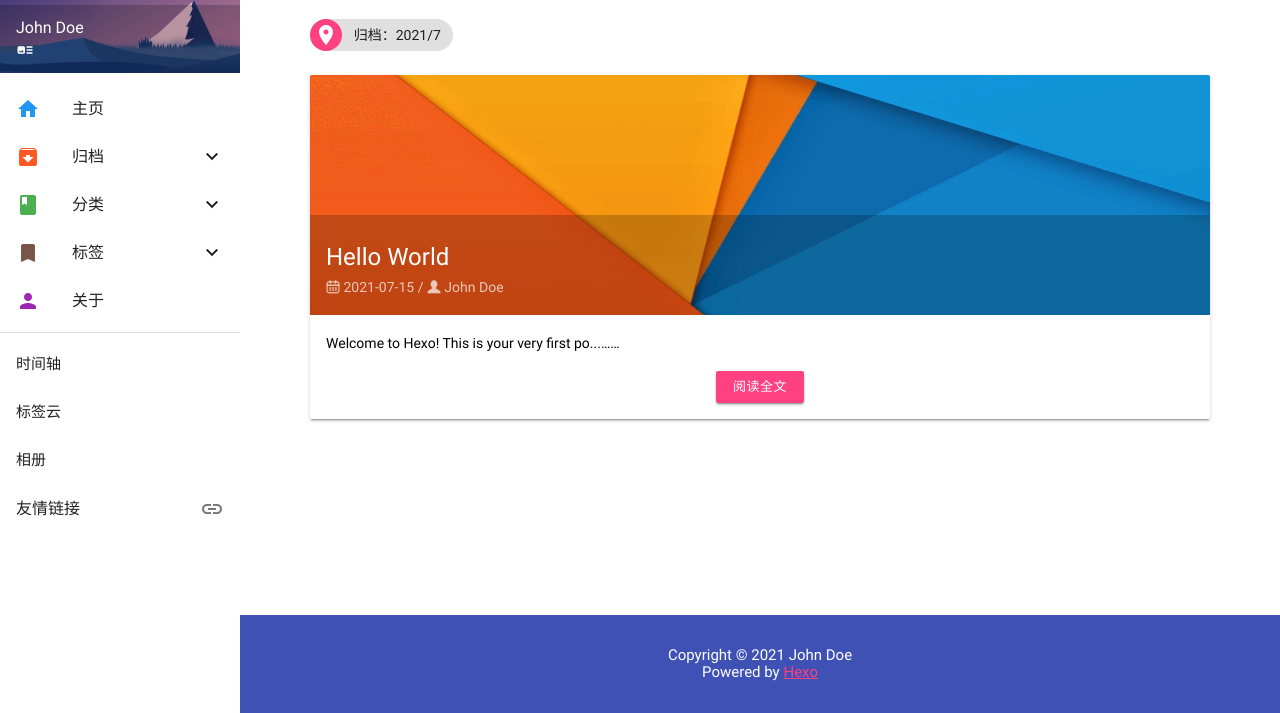
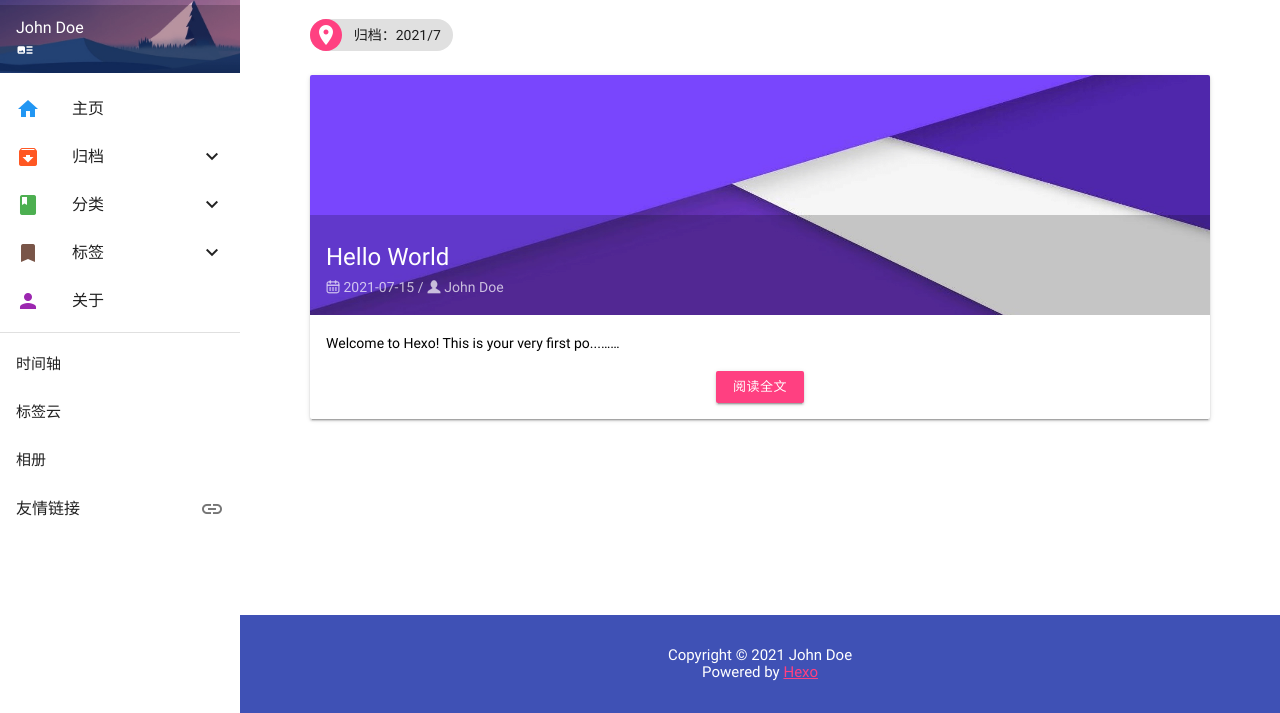
Before and after one commit to YaoShTime/blog.github.io, a plain HTML site: page archives/2021/07/index.html in a window 1280 px wide. Shown: the part 87-800 px from the top of the page. Drawn offline with Linux system fonts and the light colour scheme; files whose address does not match are found by name.

Commit message:
Site updated: 2021-08-02 17:02:12

```diff
--- a/archives/2021/07/index.html
+++ b/archives/2021/07/index.html
@@ -177,7 +177,7 @@
   <article class="mdui-card mdui-m-b-5 mdui-hoverable">
     <a href="/2021/07/15/hello-world/">
       <header class="mdui-card-media mdui-ripple">
-        <img src="/images/random/material-17.png" style="max-height: 240px;">
+        <img src="/images/random/material-3.png" style="max-height: 240px;">
         <div class="mdui-card-media-covered">
           <div class="mdui-card-primary">
             <div class="mdui-card-primary-title">Hello World</div>
```
Also changed, not shown: archives/2021/index.html (+1 -1 lines), archives/index.html (+1 -1 lines).
